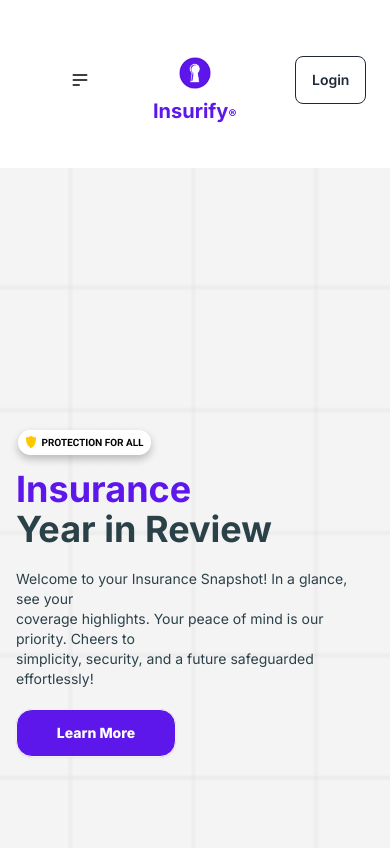
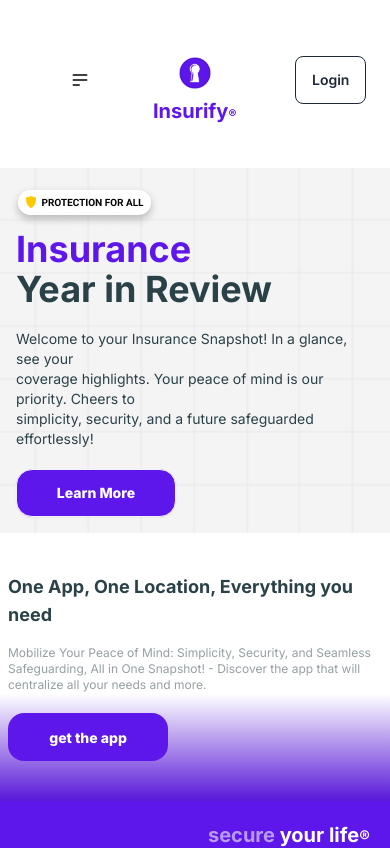
Before and after one commit to francisPalen/Insurify-, a React (Vite) app in the folder Insurance-In-Review/: page / in a window 390 px wide. Shown: the top 848 px of the page. Built offline with nearby package versions, Linux system fonts and the light colour scheme; a web font is replaced by a local one; what tailwindcss-animated would draw is missing.

Commit message:
Minor change to responsiveness to homepage

```diff
--- a/Insurance-In-Review/src/pages/Home.jsx
+++ b/Insurance-In-Review/src/pages/Home.jsx
@@ -3,17 +3,17 @@
     <div>
       {/* Top Carousel */}
       <div
-        className="hero min-h-screen max-w-full"
+        className="hero laptop:min-h-screen max-w-full"
         style={{ backgroundImage: "url(/Grid.png)" }}
       >
         <div className="hero-overlay bg-opacity-5" />
-        <div className="hero min-h-screen">
+        <div className="hero laptop:min-h-screen">
           <div className="hero-content flex-row-reverse">
             <img
               src="/Top Carousel Mobile Example.png"
               className="max-w-sm rounded-lg shadow-4xl w-64 mobile:hidden mobile:w-32 mobile:-ml-6 md:w-72 tablet:-ml-80 tablet:w-64 laptop:block laptop:w-96 laptop:ml-28"
             />
-            <div className="animate-fade-left">
+            <div className="animate-fade-left xs:py-20">
               <img
                 src="/Protection Msg.png"
                 className="max-w-s rounded-lg shadow-4xl w-30 -ml-2"
```
